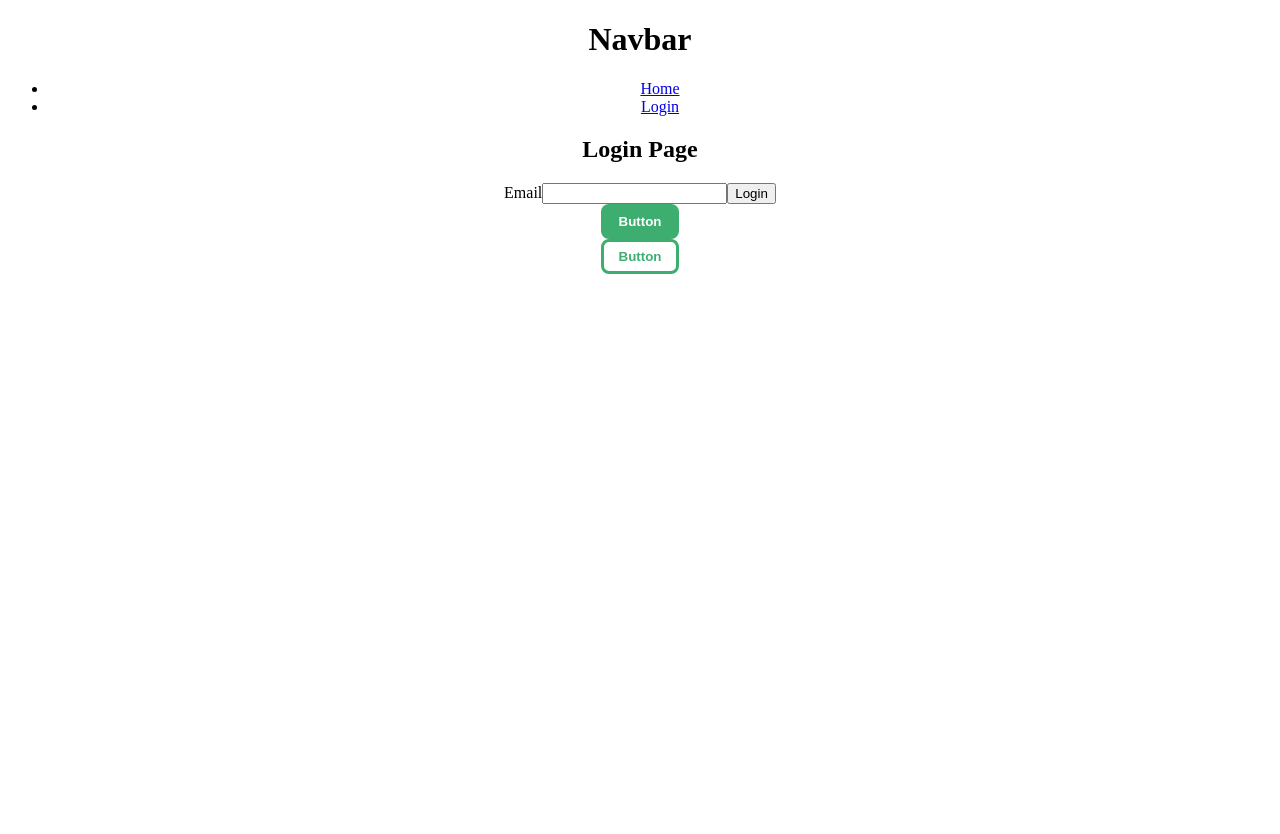
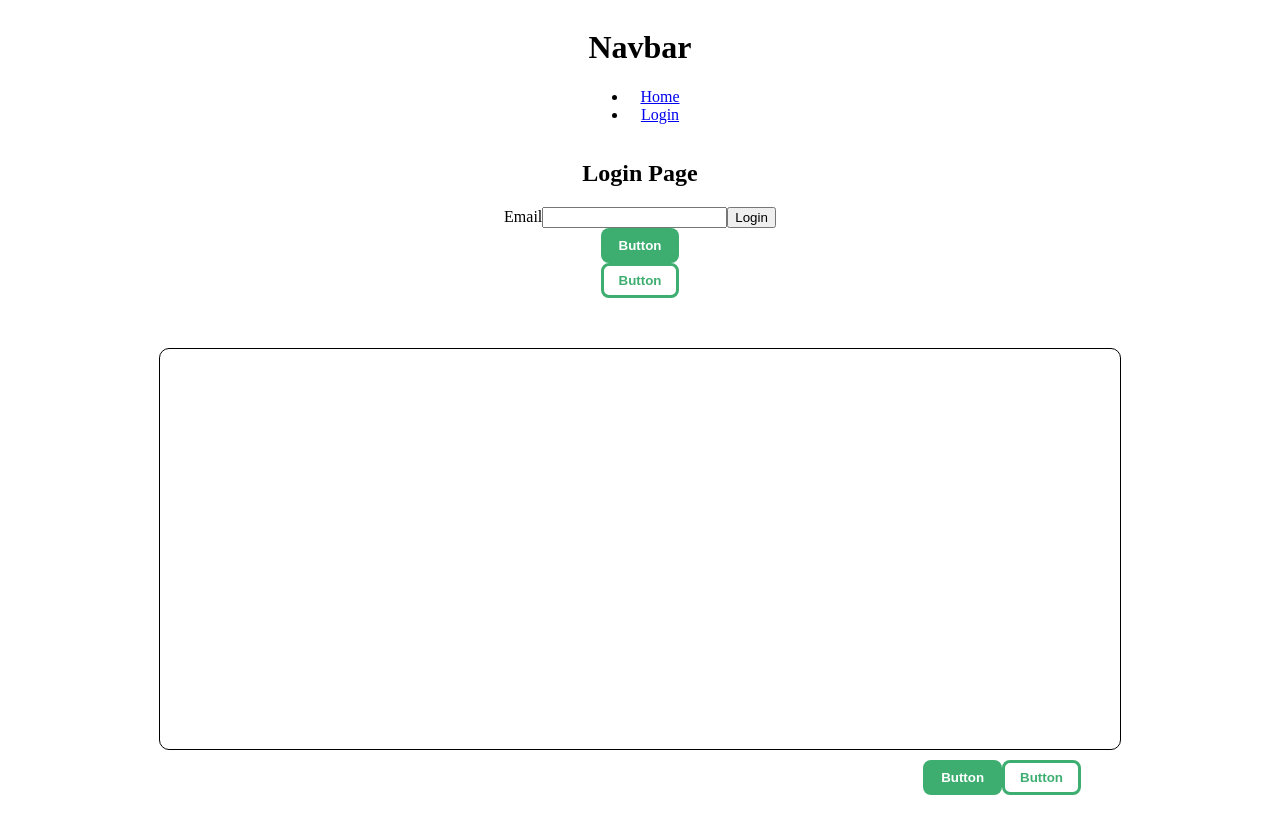
Before and after one commit to kurtisgrant/smart-money, a React (Create React App) app in the folder frontend-react/: page /login in a window 1280 px wide. Shown: the top 834 px of the page. Before the commit the page ends 800 px from the top, so only its background shows below. Built offline with nearby package versions, Linux system fonts and the light colour scheme.

Commit message:
add button component to chart

```diff
--- a/frontend-react/src/App.js
+++ b/frontend-react/src/App.js
@@ -4,6 +4,7 @@ import Button from './components/Button';
 import Navbar from './components/Navbar';
 import Home from './pages/Home';
 import Login from './pages/Login';
+import Chart from './components/Chart';
 
 function App() {
   return (
@@ -15,6 +16,7 @@ function App() {
       </Routes>
       <Button green onClick={() => console.log('clicked')} />
       <Button white onClick={() => console.log('clicked')} />
+      <Chart />
     </div>
   );
 }
--- a/frontend-react/src/App.scss
+++ b/frontend-react/src/App.scss
@@ -1,5 +1,8 @@
 .App {
   text-align: center;
+  display: flex;
+  flex-direction: column;
+  align-items: center;
 }
 
 .App-logo {
--- a/frontend-react/src/components/Chart.jsx
+++ b/frontend-react/src/components/Chart.jsx
@@ -1,5 +1,6 @@
 import React from 'react';
-import './Chart.css';
+import './Chart.scss';
+import Button from './Button';
 
 
 const Chart = () => {
@@ -9,8 +10,8 @@ const Chart = () => {
 
       </div>
       <div className="chart-btns">
-        <button className="btn-play">Play</button>
-        <button className="btn-pause">Pause</button>
+        <Button green>Play</Button>
+        <Button white>Pause</Button>
       </div>
     </div>
   )
--- /dev/null
+++ b/frontend-react/src/components/Chart.scss
@@ -0,0 +1,15 @@
+.data-chart {
+  height: 25rem;
+  width: 60rem;
+  border: 1px solid black;
+  border-radius: 10px;
+  margin-top: 50px;
+  margin-bottom: 10px;
+}
+
+.chart-btns {
+  display: flex;
+  justify-content: flex-end;
+  margin-right: 40px;
+  margin-bottom: 40px;
+}
```
Also changed, not shown: frontend-react/src/components/Chart.css (deleted, +0 -46 lines), 1 other file (tests, documents, lock files or other folders).
